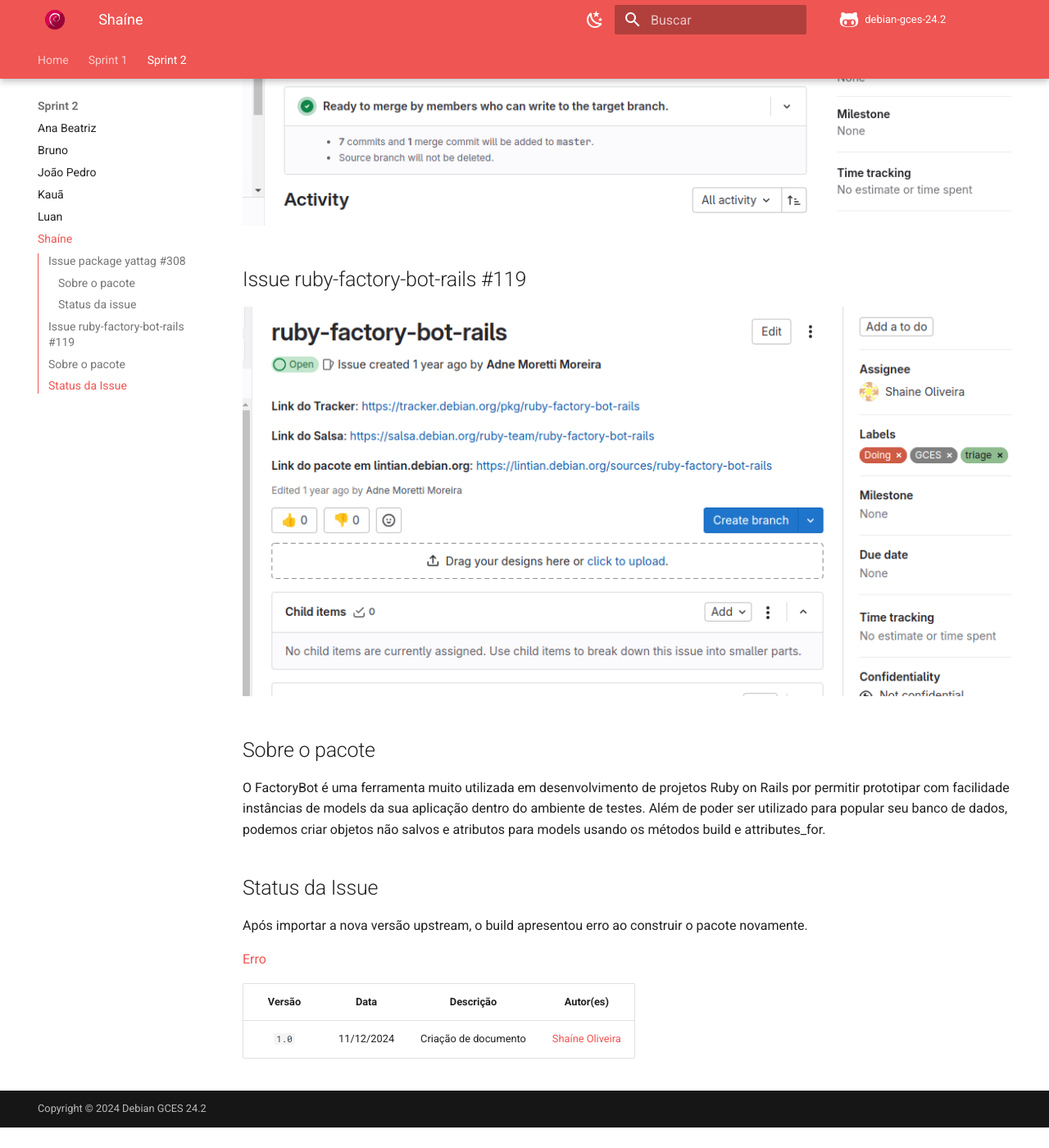
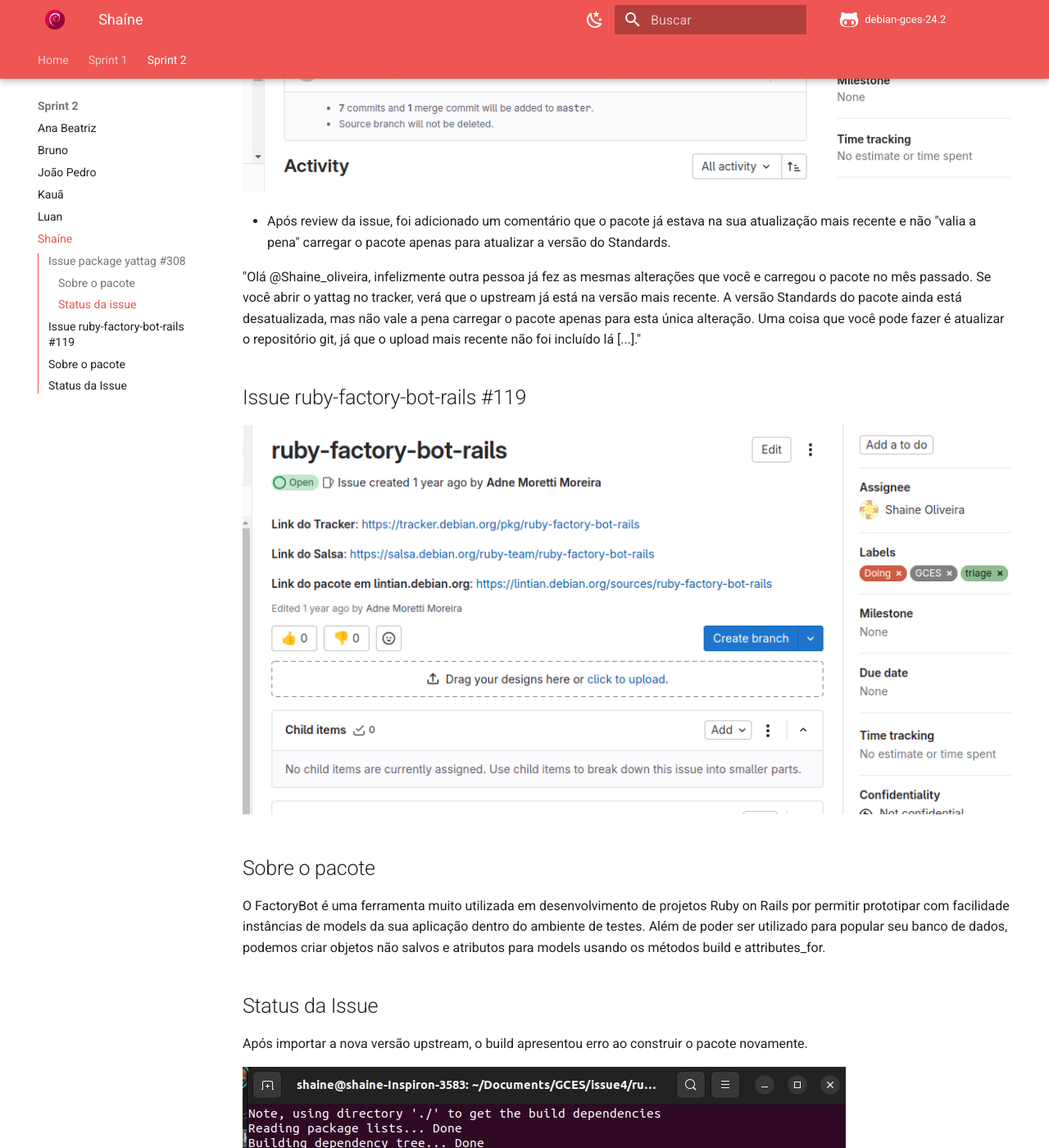
Before and after one commit to gitbmvb/debian-gces-24.2, an MkDocs documentation site: the page built from docs/sprint2/shaine2.md, in a window 1280 px wide and 1400 px high, scrolled down 1309 px. Shown: the whole window at 82% size. Built offline with MkDocs 1.6.1 and Material for MkDocs 9.7.7, drawn with Linux system fonts in a browser that asks for light colours; comment, search, counter and statistics services are not loaded; before the commit the page ends 2684 px from its top, so only the background shows below that; some of the changed text lies outside the part shown.

Commit message:
Atualiza status das issues.

```diff
--- a/docs/sprint2/shaine2.md
+++ b/docs/sprint2/shaine2.md
@@ -16,6 +15,11 @@
 
 ![MR](../img/MR308.png)
 
+- Após review da issue, foi adicionado um comentário que o pacote já estava na sua atualização mais recente e não "valia a pena" carregar o pacote apenas para atualizar a versão do Standards.
+
+"Olá @Shaine_oliveira, infelizmente outra pessoa já fez as mesmas alterações que você e carregou o pacote no mês passado.
+Se você abrir o yattag no tracker, verá que o upstream já está na versão mais recente. A versão Standards do pacote ainda está desatualizada, mas não vale a pena carregar o pacote apenas para esta única alteração.
+Uma coisa que você pode fazer é atualizar o repositório git, já que o upload mais recente não foi incluído lá [...]."
 
 ## Issue ruby-factory-bot-rails #119
 
@@ -27,9 +31,16 @@
 ## Status da Issue
  Após importar a nova versão upstream, o build apresentou erro ao construir o pacote novamente.
 
- [Erro](https://paste.debian.net/1339398)
+ ![Erro](../img/erroRuby.jpg)
+
+ No entanto, foi abordado na reunião semanal do Debian que o pacote [ruby-factory-bot](https://tracker.debian.org/pkg/ruby-factory-bot) estava desatualizado e necessitaria atualizá-lo antes de dar continuidade na issue. Dessa forma, eu criei a issue para prosseguir com o prosseguimento que já está em "Review".
+
+ - Issue #375
+
+ ![Issue #375](../img/issue375.png)
 
 
 | Versão |    Data    |         Descrição          |  Autor(es)  |
 | :----: | :--------: | :------------------------: | :---------: |
 | `1.0`  | 11/12/2024 | Criação de documento | [Shaíne Oliveira](https://github.com/ShaineOliveira) |
+| `1.1`  | 16/12/2024 | Atualiza status da issues | [Shaíne Oliveira](https://github.com/ShaineOliveira) |
```
Also changed, not shown: other parts of docs/sprint2/shaine2.md (+0 -1 lines), docs/img/erroRuby.jpg (added), docs/img/issue375.png (added).
